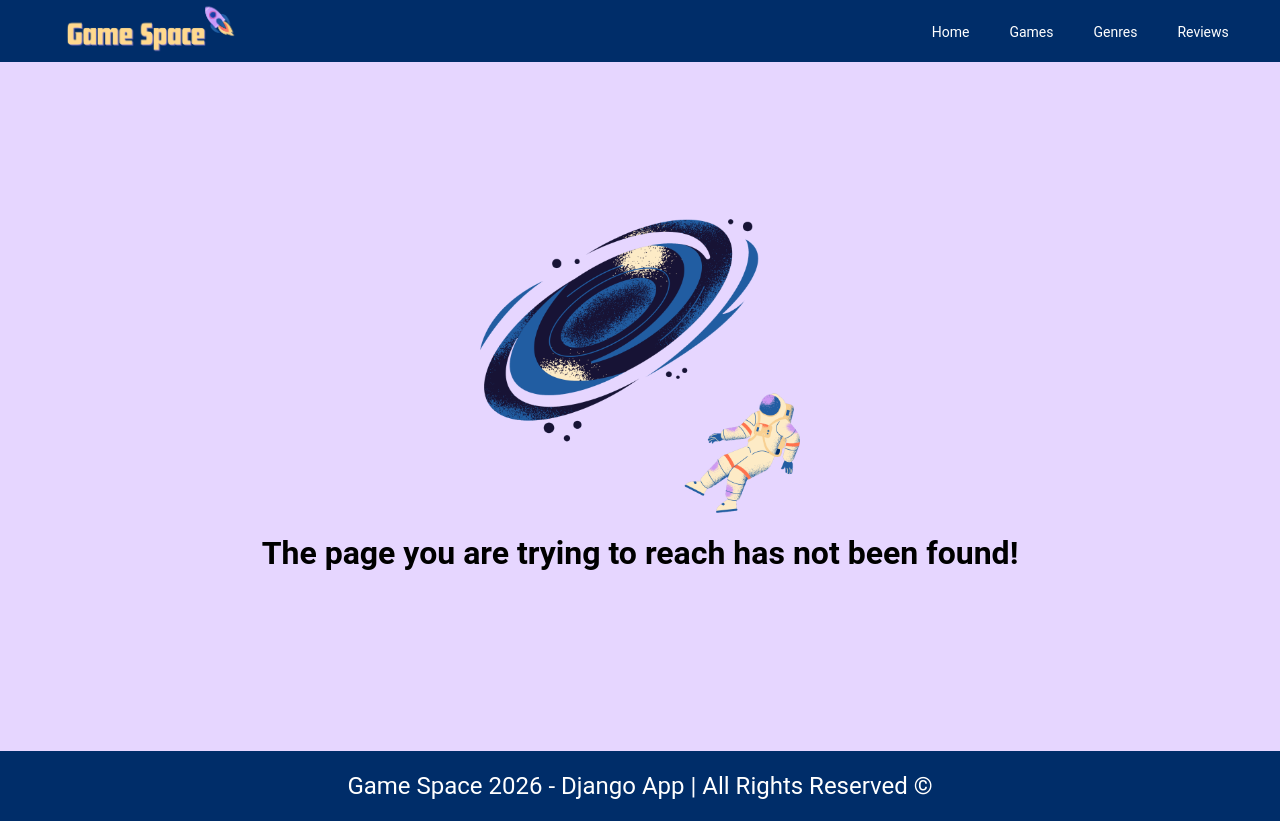
After one commit to emveleva/GameSpace, a Django app: template core/templates/404.html in a window 1280 px wide. The commit adds this page. Run offline with Django 5.2, Linux system fonts and the light colour scheme; the template is opened without the code that fills it, so the values that code supplies are empty.

Commit message:
added 404 page

```diff
--- a/config/settings.py
+++ b/config/settings.py
@@ -23,9 +23,9 @@ BASE_DIR = Path(__file__).resolve().parent.parent
 SECRET_KEY = 'django-insecure-z%!3gsytaqtd83ev%4*@42c7h5s^&wumu99okb23cm^g)g%=xh'
 
 # SECURITY WARNING: don't run with debug turned on in production!
-DEBUG = True
+DEBUG = False
 
-ALLOWED_HOSTS = []
+ALLOWED_HOSTS = ['127.0.0.1', 'localhost']
 
 
 # Application definition
--- /dev/null
+++ b/core/templates/404.html
@@ -0,0 +1,11 @@
+{% extends "base.html" %}
+
+{% block title %}Welcome{% endblock %}
+
+{% block content %}
+{% load static %}
+<div class="not-found">
+    <img src="{% static 'images/not-found.png' %}" alt="Not Found" />
+    <h1>The page you are trying to reach has not been found!</h1>
+</div>
+{% endblock %}
--- a/core/templates/base.html
+++ b/core/templates/base.html
@@ -1,9 +1,8 @@
-{% load static %}
-
 <!DOCTYPE html>
 <html lang="en">
 <head>
     <meta charset="UTF-8">
+    {% load static %}
     <title>Game Space</title>
     <link rel="stylesheet" href="{% static 'css/styles.css' %}">
 </head>
@@ -11,7 +10,7 @@
     <header class="nav">
         <nav>
             <section class="logo">
-                <a href="/"><img src="../../static/images/logo.png" alt=""></a>
+                <a href="/"><img src="{% static 'images/logo.png' %}" alt=""></a>
             </section>
             <section class="menu">
                 <span><a href="/">Home</a></span>
--- a/static/css/styles.css
+++ b/static/css/styles.css
@@ -7,7 +7,7 @@ main {
   margin: 0 auto;
   display: flex;
   flex-direction: column;
-  justify-content: flex-start;
+  justify-content: center;
   align-items: center;
 }
 
@@ -56,3 +56,14 @@ footer p {
       font-size: 1.5em;
       margin: 0;
 }
+
+.not-found {
+    display: flex;
+    flex-direction: column;
+    justify-content: center;
+    align-items: center;
+}
+
+.not-found > img {
+    width: 25%;
+}
```
Also changed, not shown: static/images/not-found.png (added).
